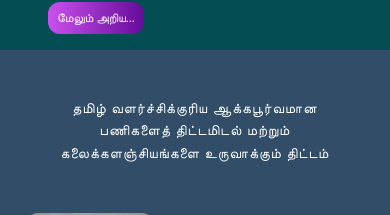
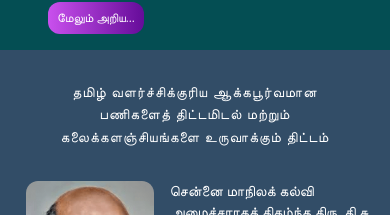
Before and after one commit to bharathi-natarajan/tamilvk, a React (Vite) app: page / in a window 390 px wide. Shown: the part 574-789 px from the top of the page. Built offline with nearby package versions, Linux system fonts and the light colour scheme; a web font is replaced by a local one.

Commit message:
Adjust responsiveness to History section

```diff
--- a/src/pages/Landing.css
+++ b/src/pages/Landing.css
@@ -332,7 +332,7 @@
 
   .title {
     width: 80%;
-    margin: 3rem 5rem;
+    margin: 2rem auto;
   }
 
   .container h1 {
```
